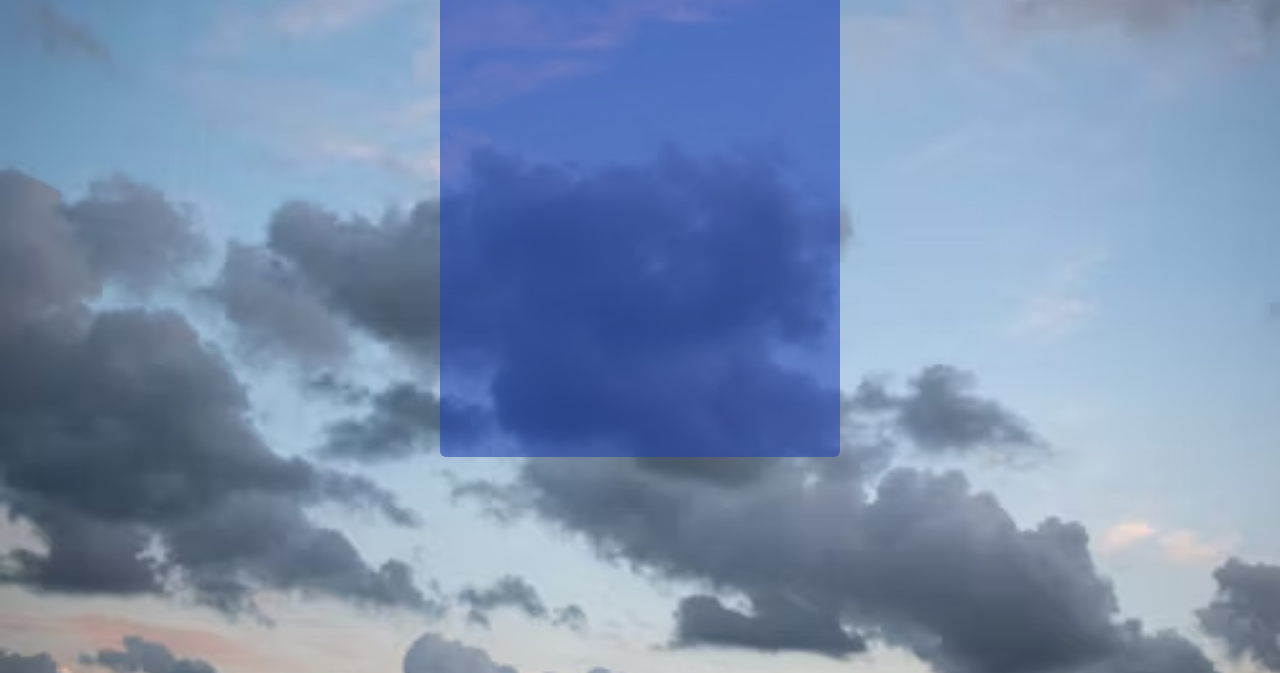
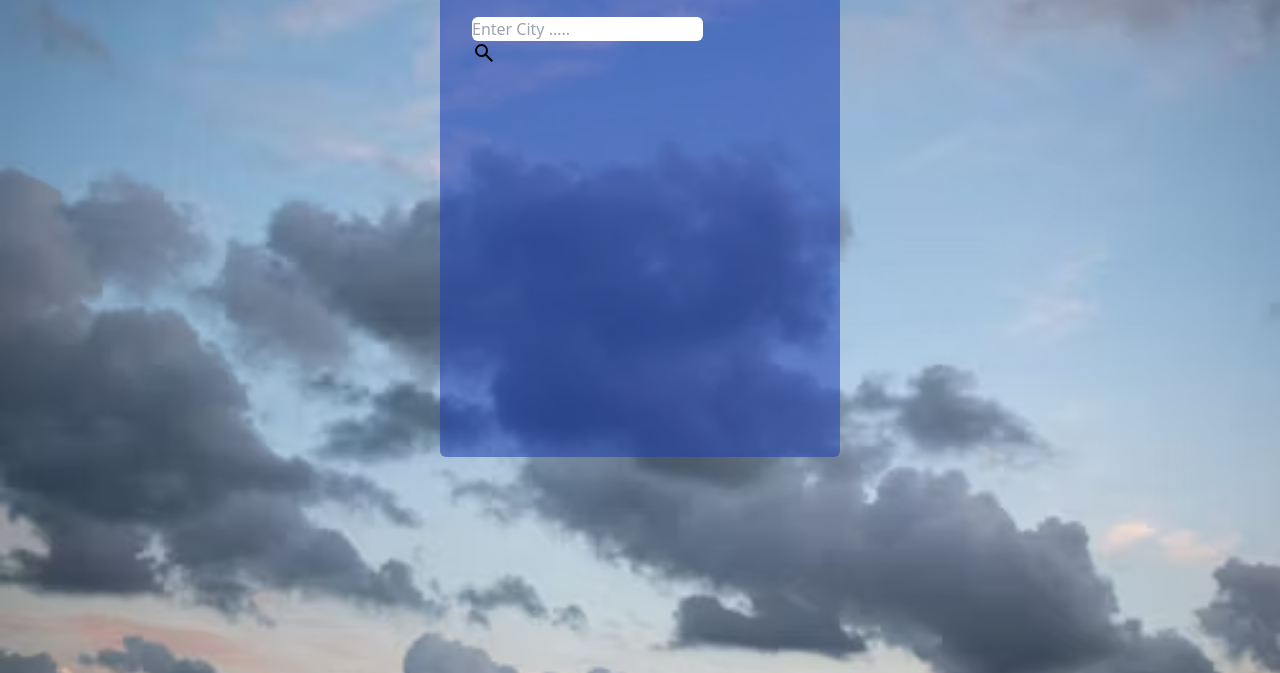
Before and after one commit to dgplang/elons-team-weather-application, a website: page dist/index.html in a window 1280 px wide. Shown: the part 127-800 px from the top of the page. Drawn offline with Linux system fonts and the light colour scheme.

Commit message:
add new/features

```diff
--- a/dist/index.html
+++ b/dist/index.html
@@ -15,6 +15,13 @@
                 <img src="/img/sunlight2.png" class="w-20 h-20" alt="">
                 <h1 class="text-center text-white text-4xl pt-5 font-bold">WeatherApp</h1>
             </div>
+            <div class="bg-white rounded-md w-[330px] h-60 mt-5">
+                <div class="relative">
+                    <input id="field" class="h-12 border-2 border-blue-600 w-72 mt-4 ml-4 pl-2 pt-0.5 rounded-md" type="text" placeholder="Enter City .....">
+                    <svg id="submitbtn" class="absolute right-3 top-1/2 transform -translate-y-1/2 cursor-pointer text-blue-500 mt-2 mr-5" xmlns="http://www.w3.org/2000/svg" height="24px" viewBox="0 -960 960 960" width="24px" fill="#000000"><path d="M784-120 532-372q-30 24-69 38t-83 14q-109 0-184.5-75.5T120-580q0-109 75.5-184.5T380-840q109 0 184.5 75.5T640-580q0 44-14 83t-38 69l252 252-56 56ZM380-400q75 0 127.5-52.5T560-580q0-75-52.5-127.5T380-760q-75 0-127.5 52.5T200-580q0 75 52.5 127.5T380-400Z"/></svg>
+                </div>
+                <div class="text-3xl text-blue-900 font-semibold mt-6 pl-4" id="items"></div>
+            </div>
         </div>
 
     </div>
```
